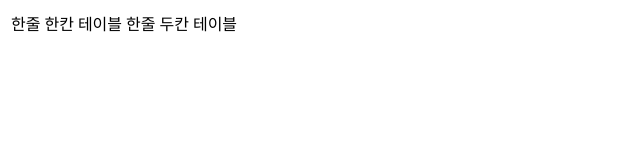
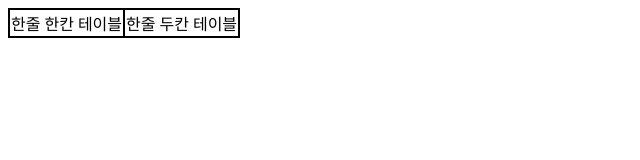
Before and after one commit to syyjbhjh3/syyjbhjh3, a plain HTML site: page index.html in a window 1280 px wide. Shown: the whole page, without its empty margins (0-640 px from the left). Drawn offline with Linux system fonts and the light colour scheme.

Commit message:
다시 복원

```diff
--- a/index.html
+++ b/index.html
@@ -3,7 +3,10 @@
     <head>
         <title>git</title>
         <style>
-
+            table,td{
+                border: 2px solid;
+                border-collapse: collapse;
+            }
         </style>
     </head>
     <body>
```
